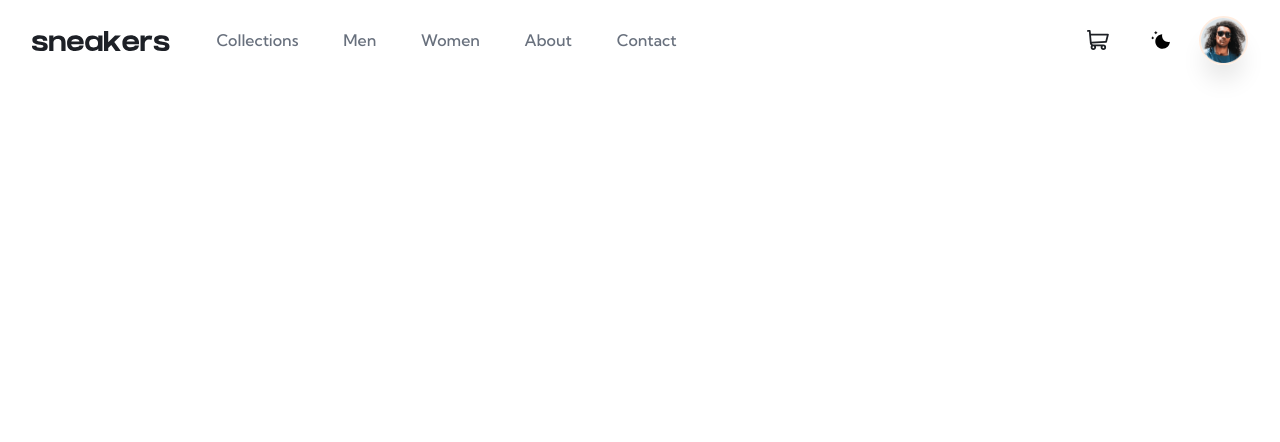
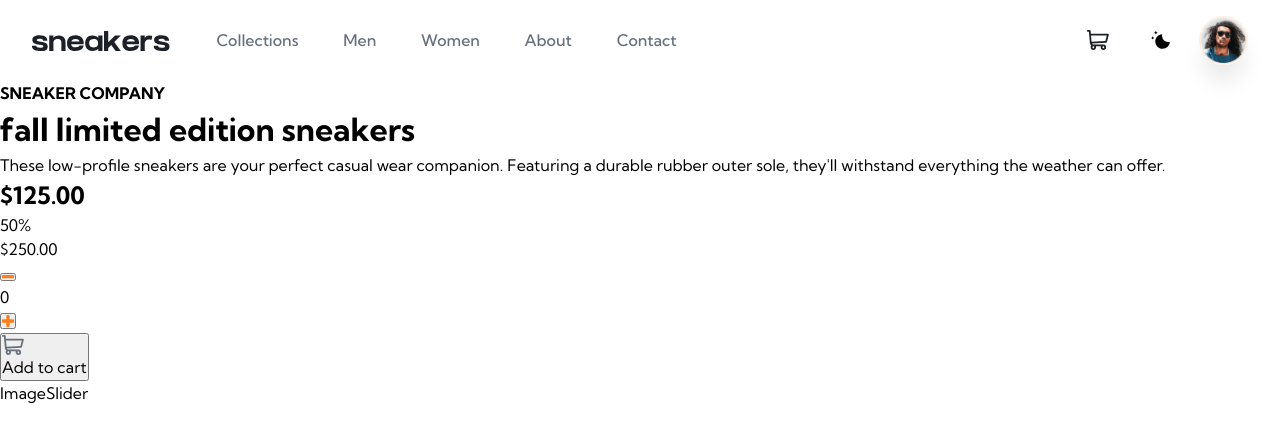
Before and after one commit to SameerJS6/Reactfolio, a React (Vite) app in the folder E-Commerce-Product-Page/: page / in a window 1280 px wide. Shown: the top 442 px of the page. Built offline with nearby package versions, Linux system fonts and the light colour scheme.

Commit message:
Main Content Added

```diff
--- a/E-Commerce-Product-Page/src/App.jsx
+++ b/E-Commerce-Product-Page/src/App.jsx
@@ -1,11 +1,19 @@
 import React from 'react'
 import './App.css'
+import ImageSlider from './components/ImageSlider'
+import MainContent from './components/MainContent'
 import Navbar from './components/Navbar'
 
 export default function App() {
   return (
     <>
       <Navbar />
+      <div className="container">
+        <div className="container-wrapper">
+          <MainContent />
+          <ImageSlider />
+        </div>
+      </div>
     </>
   )
 }
--- /dev/null
+++ b/E-Commerce-Product-Page/src/components/ImageSlider.jsx
@@ -0,0 +1,7 @@
+import React from 'react'
+
+export default function ImageSlider() {
+  return (
+    <div>ImageSlider</div>
+  )
+}
--- /dev/null
+++ b/E-Commerce-Product-Page/src/components/MainContent.jsx
@@ -0,0 +1,45 @@
+import React from 'react'
+import './Styles/MainContent.css'
+import plus from '../assets/icon-plus.svg'
+import minus from '../assets/icon-minus.svg'
+
+export default function MainContent() {
+  return (
+    <>
+      <div className="content-contianer">
+        <p><strong>SNEAKER COMPANY</strong></p>
+        <h1>fall limited edition sneakers</h1>
+        <p>These low-profile sneakers are your perfect casual wear companion. Featuring a durable rubber outer sole, they'll withstand everything the weather can offer.</p>
+
+        <div className="price-container">
+          <div className="price-tag">
+            <h2>$125.00</h2>
+            <p className="discount">50%</p>
+          </div>
+          <p>$250.00</p>
+        </div>
+
+        <div className="buttons">
+          <div>
+            <button className="minus">
+              <img src={minus} alt="Minus" />
+            </button>
+
+            <p className="count">0</p>
+
+            <button className="plus">
+            <img src={plus} alt="Plus" />
+            </button>
+          </div>
+
+          <button className='add-to-cart'>
+          <svg width="22" height="20" xmlns="http://www.w3.org/2000/svg">
+            <path d="M20.925 3.641H3.863L3.61.816A.896.896 0 0 0 2.717 0H.897a.896.896 0 1 0 0 1.792h1l1.031 11.483c.073.828.52 1.726 1.291 2.336C2.83 17.385 4.099 20 6.359 20c1.875 0 3.197-1.87 2.554-3.642h4.905c-.642 1.77.677 3.642 2.555 3.642a2.72 2.72 0 0 0 2.717-2.717 2.72 2.72 0 0 0-2.717-2.717H6.365c-.681 0-1.274-.41-1.53-1.009l14.321-.842a.896.896 0 0 0 .817-.677l1.821-7.283a.897.897 0 0 0-.87-1.114ZM6.358 18.208a.926.926 0 0 1 0-1.85.926.926 0 0 1 0 1.85Zm10.015 0a.926.926 0 0 1 0-1.85.926.926 0 0 1 0 1.85Zm2.021-7.243-13.8.81-.57-6.341h15.753l-1.383 5.53Z" fill="#69707D" fill-rule="nonzero"/>
+          </svg>
+            Add to cart
+          </button>
+        </div>
+      </div>
+    </>
+  )
+}
```
Also changed, not shown: E-Commerce-Product-Page/src/components/Styles/MainContent.css (added).
